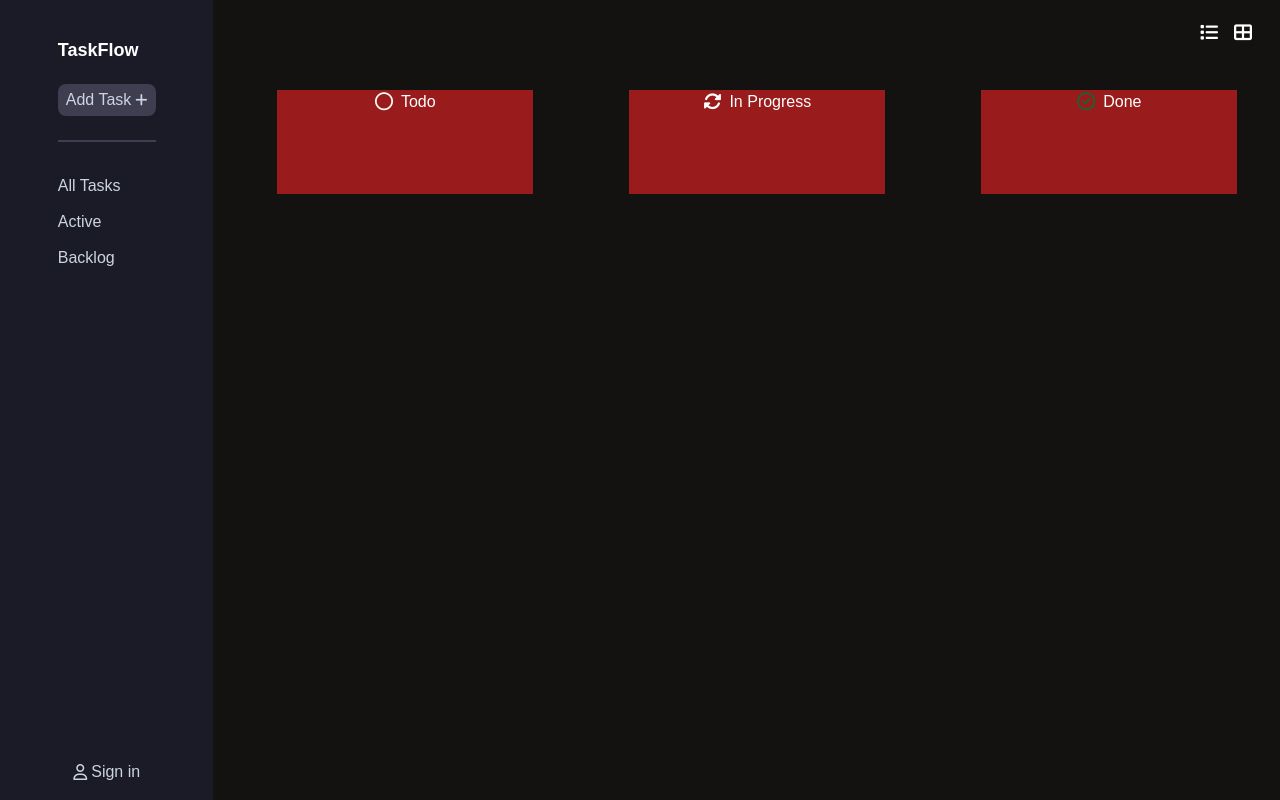
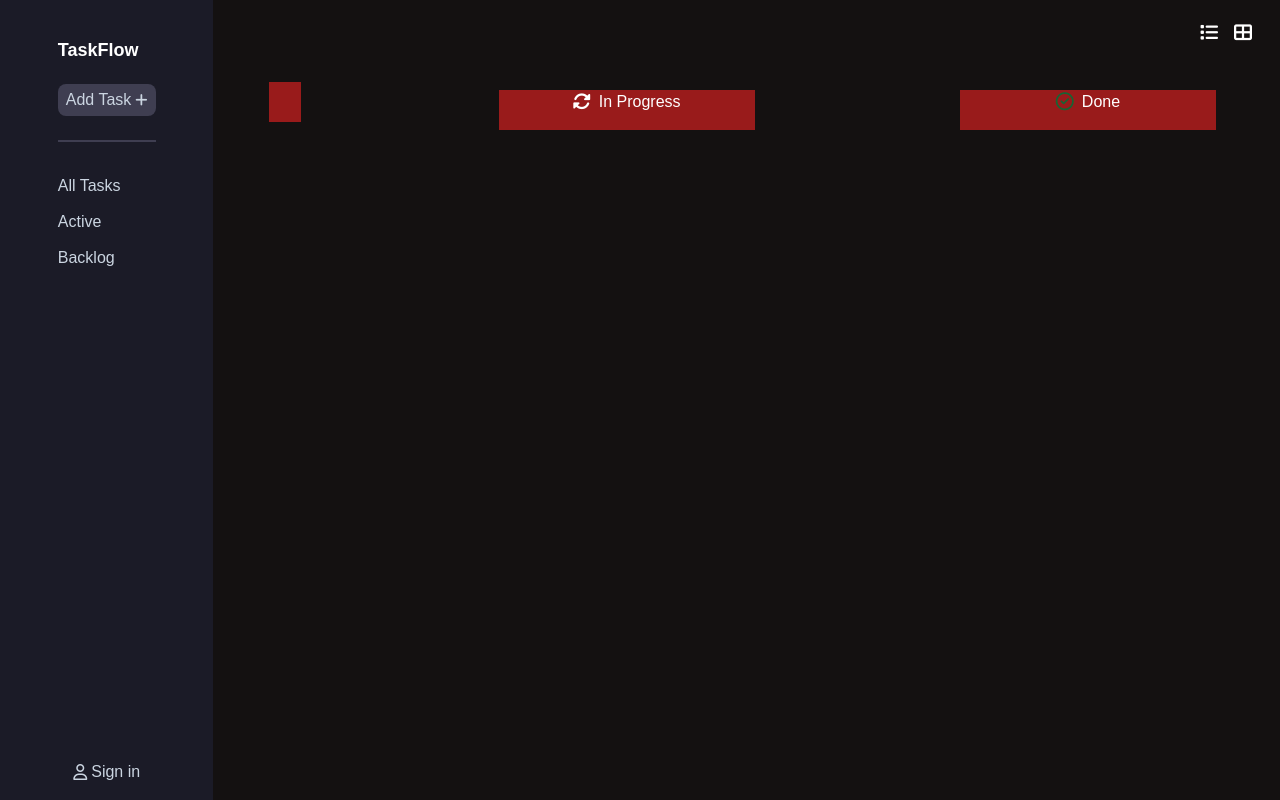
Before and after one commit to Makaan-Mates/TaskFlow, a React (Create React App) app: page / in a window 1280 px wide. Built offline with nearby package versions, Linux system fonts and the light colour scheme.

Commit message:
dnd kit restructuring

```diff
--- a/src/components/Body.js
+++ b/src/components/Body.js
@@ -1,76 +1,76 @@
-import Done from './Done'
-import InProgress from './InProgress'
-import Todo from './Todo'
-import { useState, useRef, useEffect } from 'react'
-import { useDispatch, useSelector } from 'react-redux'
-import { v4 as uuidv4 } from 'uuid'
-import {DndContext,closestCenter} from '@dnd-kit/core';
+import Done from "./Done";
+import InProgress from "./InProgress";
+import { useState, useRef, useEffect } from "react";
+import { useDispatch, useSelector } from "react-redux";
+import { v4 as uuidv4 } from "uuid";
+import { DndContext, closestCorners } from "@dnd-kit/core";
+import {
+  arrayMove,
+  SortableContext,
+  verticalListSortingStrategy,
+} from "@dnd-kit/sortable";
 import {
   addTask,
   priorityCheck,
   statusCheck,
-} from '../features/tasks/taskSlice'
-import { addItemCard } from '../features/addItemCard/addItemCardSlice'
+} from "../features/tasks/taskSlice";
+import { addItemCard } from "../features/addItemCard/addItemCardSlice";
+import DraggableTask from "./DraggableTask";
 
 const Body = () => {
+  const tasks = useSelector((state) => state.task.tasks);
 
-   const [ parent, setParent ] = useState('')
+  const todos = tasks.filter((item) => item.todo === true);
 
-   const handleDragEnd = (event)=>{
+  const [items, setItems] = useState(todos);
 
-      setParent(event.over ? event.over.id : null)
+  const dispatch = useDispatch();
+  const showAddItemCard = useSelector((state) => state.addItemCard.flag);
 
-    }
-
-
-
-  const dispatch = useDispatch()
-  const showAddItemCard = useSelector((state) => state.addItemCard.flag)
-
-  const [taskTitle, setTaskTitle] = useState('')
-  const [error, setError] = useState('')
-  const [taskDescription, setTaskDescription] = useState('')
-  const [status, setStatus] = useState('')
-  const [priority, setpriority] = useState('')
-  const containerRef = useRef()
+  const [taskTitle, setTaskTitle] = useState("");
+  const [error, setError] = useState("");
+  const [taskDescription, setTaskDescription] = useState("");
+  const [status, setStatus] = useState("");
+  const [priority, setpriority] = useState("");
+  const containerRef = useRef();
 
   const handleClickOutside = (event) => {
     if (containerRef.current && !containerRef.current.contains(event.target)) {
-      dispatch(addItemCard(false))
+      dispatch(addItemCard(false));
     }
-  }
+  };
 
   useEffect(() => {
     if (showAddItemCard) {
-      document.addEventListener('mousedown', handleClickOutside)
+      document.addEventListener("mousedown", handleClickOutside);
     }
     return () => {
-      document.removeEventListener('mousedown', handleClickOutside)
-    }
-  })
+      document.removeEventListener("mousedown", handleClickOutside);
+    };
+  });
 
   const handleTitleInput = (event) => {
-    setTaskTitle(event.target.value)
-  }
+    setTaskTitle(event.target.value);
+  };
 
   const handleCreateTask = (event) => {
-    event.preventDefault()
+    event.preventDefault();
 
     if (taskTitle.length === 0) {
-      setError('Please enter a task title')
-      return
+      setError("Please enter a task title");
+      return;
     }
 
-    dispatch(addTask(taskItems))
-    dispatch(addItemCard(false))
-    setTaskTitle('')
-    setTaskDescription('')
-    dispatch(statusCheck(status))
-    dispatch(priorityCheck(priority))
-    setStatus('')
-    setpriority('')
-    setError('')
-  }
+    dispatch(addTask(taskItems));
+    dispatch(addItemCard(false));
+    setTaskTitle("");
+    setTaskDescription("");
+    dispatch(statusCheck(status));
+    dispatch(priorityCheck(priority));
+    setStatus("");
+    setpriority("");
+    setError("");
+  };
 
   const taskItems = {
     taskid: uuidv4(),
@@ -80,20 +80,33 @@ const Body = () => {
     todo: true,
     inProgress: false,
     done: false,
-    priority: 'medium',
-  }
+    priority: "medium",
+  };
 
   useEffect(() => {
     const timer = setTimeout(() => {
-      setError('')
-    }, 2000)
+      setError("");
+    }, 2000);
 
-    return () => clearTimeout(timer)
-  }, [error])
+    return () => clearTimeout(timer);
+  }, [error]);
+
+  const handleDragEnd = (event) => {
+    const { active, over } = event;
+    console.log(active.id);
+    if (active.id !== over.id) {
+      setItems((items) => {
+        const oldIndex = items.findIndex((item) => item.taskid === active.id);
+        const newIndex = items.findIndex((item) => item.taskid === over.id);
+        console.log(items);
+        console.log(newIndex);
+        return arrayMove(items, oldIndex, newIndex);
+      });
+    }
+  };
 
   return (
-   <DndContext collisionDetection={closestCenter} onDragEnd={handleDragEnd}>
-    <>
+    <DndContext onDragEnd={handleDragEnd} collisionDetection={closestCorners}>
       <div className=" relative w-10/12  flex flex-col items-center  text-lg bg-[#141111] text-white">
         {showAddItemCard ? (
           <div
@@ -123,7 +136,7 @@ const Body = () => {
                   name="Status"
                   value={status}
                   onChange={(e) => {
-                    setStatus(e.target.value)
+                    setStatus(e.target.value);
                   }}
                 >
                   <option value="placeholder">Status</option>
@@ -138,10 +151,10 @@ const Body = () => {
                   name="Priority"
                   value={priority}
                   onChange={(e) => {
-                    setpriority(e.target.value)
+                    setpriority(e.target.value);
                   }}
                 >
-                  <option  value="placeholder">Priority</option>
+                  <option value="placeholder">Priority</option>
                   <option value="urgent">Urgent</option>
 
                   <option value="high">High</option>
@@ -180,23 +193,36 @@ const Body = () => {
 
         <div className="mt-4 mr-2 px-4 py-2 w-[100%] flex justify-end ">
           <i className="fas fa-list mx-2 cursor-pointer"></i>
-          <i className="fas fa-th-large mx-2 cursor-pointer"></i>{' '}
+          <i className="fas fa-th-large mx-2 cursor-pointer"></i>{" "}
         </div>
+
         <div className=" w-[100%] m-4  p-4 flex justify-between ">
-          <div className="mx-10 ">
-            <Todo parent={parent} />
+          <div className="mx-10 bg-red-800 p-4">
+            <SortableContext
+              items={items}
+              strategy={verticalListSortingStrategy}
+            >
+              {items?.map((task) => (
+                <DraggableTask
+                  key={task?.taskid}
+                  id={task?.taskid}
+                  task={task}
+                />
+              ))}
+            </SortableContext>
           </div>
+
           <div className="mx-10 ">
             <InProgress />
           </div>
+
           <div className="mx-10 ">
             <Done />
           </div>
         </div>
       </div>
-    </>
     </DndContext>
-  )
-}
+  );
+};
 
-export default Body
+export default Body;
--- a/src/components/Done.js
+++ b/src/components/Done.js
@@ -1,22 +1,22 @@
 import Tasks from './Tasks'
 import { useSelector } from 'react-redux/es/hooks/useSelector'
-import {useDroppable} from "@dnd-kit/core"
+// import {useDroppable} from "@dnd-kit/core"
 
 const Done = () => {
   const tasks = useSelector((state)=>state.task.tasks)
 
   const done = tasks.filter((item)=>(item.done===true))
 
-  const {isOver,setNodeRef} = useDroppable({
-    id: 'done-container',
-  });
+  // const {isOver,setNodeRef} = useDroppable({
+  //   id: 'done-container',
+  // });
 
-  const style = {
-    background: isOver ? 'green' : undefined,
-  };
+  // const style = {
+  //   background: isOver ? 'green' : undefined,
+  // };
 
   return (
-    <div ref={setNodeRef} style={style} className=" bg-red-800 h-full m-2 flex flex-col  items-center w-64">
+    <div className=" bg-red-800 h-full m-2 flex flex-col  items-center w-64">
       <span className="flex items-center">
         <i className="far fa-check-circle mr-2 text-green-800 "></i>
         <h2 className="text-base ">Done</h2>
--- a/src/components/InProgress.js
+++ b/src/components/InProgress.js
@@ -1,21 +1,19 @@
 import Tasks from './Tasks'
 import { useSelector } from 'react-redux/es/hooks/useSelector'
-import {useDroppable} from "@dnd-kit/core"
+// import {useDroppable} from "@dnd-kit/core"
 
 const InProgress = () => {
   const tasks = useSelector((state)=>state.task.tasks)
 
-  const {isOver,setNodeRef} = useDroppable({
-    id: 'inprogress-container',
-  });
+  // const {isOver,setNodeRef} = useDroppable({
+  //   id: 'inprogress-container',
+  // });
 
-  const style = {
-    background: isOver ? 'green' : undefined,
-  };
+
 
   const inProgress = tasks.filter((item)=>(item.inProgress===true))
   return (
-    <div ref={setNodeRef} style={style} className=" bg-red-800 h-full m-2 flex flex-col  items-center w-64">
+    <div  className=" bg-red-800 h-full m-2 flex flex-col  items-center w-64">
       <span className="flex items-center">
         <i className="fas fa-sync-alt mr-2 hover:animate-spin-slow"></i>
         <h2 className="text-base ">In Progress</h2>
--- a/src/components/Todo.js
+++ b/src/components/Todo.js
@@ -1,55 +1,55 @@
-import Tasks from './Tasks'
-import { useSelector } from 'react-redux/es/hooks/useSelector'
-import { useDroppable } from '@dnd-kit/core'
-import DraggableTask from './DraggableTask'
-import { useDispatch } from 'react-redux'
-import { updateOnDnd } from '../features/tasks/taskSlice'
+// import Tasks from './Tasks'
+// import { useSelector } from 'react-redux/es/hooks/useSelector'
+// import { useDroppable } from '@dnd-kit/core'
+// import DraggableTask from './DraggableTask'
+// import { useDispatch } from 'react-redux'
+// import { updateOnDnd } from '../features/tasks/taskSlice'
 
-const Todo = ({ parent }) => {
-  const dispatch = useDispatch()
-  const { isOver, setNodeRef } = useDroppable({
-    id: 'todo-container',
-  })
+// const Todo = ({ parent }) => {
+//   const dispatch = useDispatch()
+//   const { isOver, setNodeRef } = useDroppable({
+//     id: 'todo-container',
+//   })
 
-  const style = {
-    background: isOver ? 'green' : undefined,
-  }
+//   const style = {
+//     background: isOver ? 'green' : undefined,
+//   }
 
-  const tasks = useSelector((state) => state.task.tasks)
+//   const tasks = useSelector((state) => state.task.tasks)
 
-  const todos = tasks.filter((item) => item.todo === true)
+//   const todos = tasks.filter((item) => item.todo === true)
 
-  const handleDropEvent = (taskid) => {
-    dispatch(updateOnDnd(taskid))
-  }
+//   const handleDropEvent = (taskid) => {
+//     dispatch(updateOnDnd(taskid))
+//   }
 
-  const renderTasks = () => {
-    if (parent === 'inprogress-container') {
-      todos.forEach((task) => handleDropEvent(task?.taskid))
-    } else {
-      return todos.map((task) => (
-        <Tasks id={task?.taskid} key={task?.taskid} task={task} />
-      ))
-    }
-  }
+//   const renderTasks = () => {
+//     if (parent === 'inprogress-container') {
+//       todos.forEach((task) => handleDropEvent(task?.taskid))
+//     } else {
+//       return todos.map((task) => (
+//         <Tasks id={task?.taskid} key={task?.taskid} task={task} />
+//       ))
+//     }
+//   }
 
-  return (
-    <>
-      <div
-        ref={setNodeRef}
-        style={style}
-        className="m-2 h-full bg-red-800 flex flex-col items-center w-64"
-      >
-        <span className="  flex  items-center">
-          <i className="far fa-circle mr-2 "></i>
-          <h2 className="text-base ">Todo</h2>
-        </span>
-        <div className="my-6 p-2 flex flex-col  justify-center items-center">
-          {renderTasks()}
-        </div>
-      </div>
-    </>
-  )
-}
+//   return (
+//     <>
+//       <div
+//         ref={setNodeRef}
+//         style={style}
+//         className="m-2 h-full bg-red-800 flex flex-col items-center w-64"
+//       >
+//         <span className="  flex  items-center">
+//           <i className="far fa-circle mr-2 "></i>
+//           <h2 className="text-base ">Todo</h2>
+//         </span>
+//         <div className="my-6 p-2 flex flex-col  justify-center items-center">
+//           {renderTasks()}
+//         </div>
+//       </div>
+//     </>
+//   )
+// }
 
-export default Todo
+// export default Todo
```
Also changed, not shown: src/components/DraggableTask.js (+10 -14 lines).
